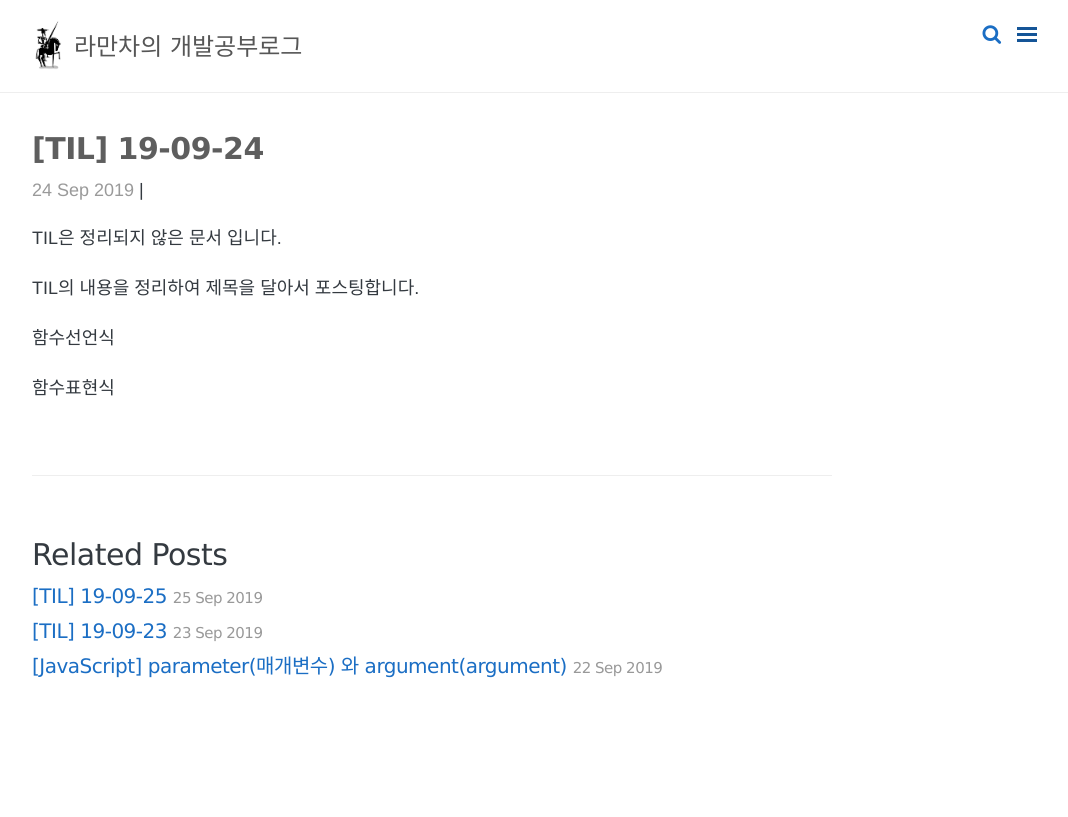
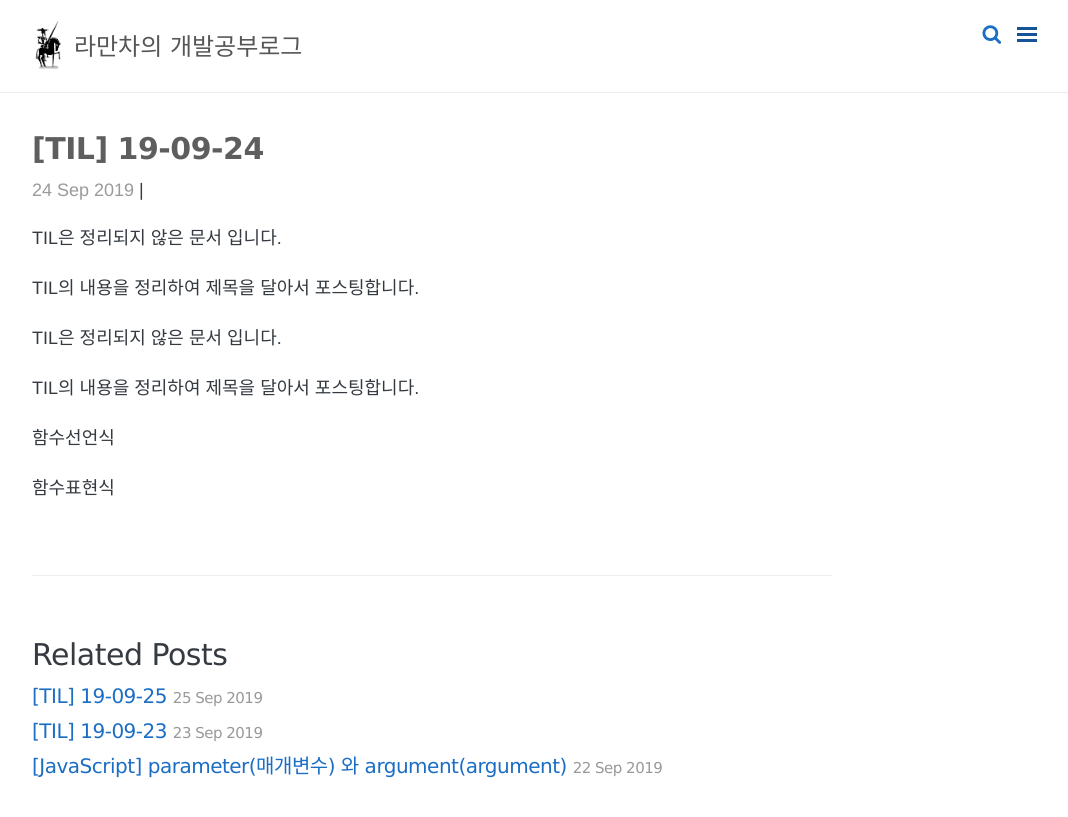
Before and after one commit to ElliottYoon7/ElliottYoon7.github.io, a Jekyll site: the page built from _posts/2019-09-24-TIL.md, in a window 1280 px wide. Shown: the top 817 px of the page, without its empty margins (208-1276 px from the left). Built offline with Jekyll 4.4.1, drawn with Linux system fonts in a browser that asks for light colours; nearby versions of some CDN libraries; comment, search, counter and statistics services are not loaded.

Commit message:
Update 2019-09-24-TIL.md

```diff
--- a/_posts/2019-09-24-TIL.md
+++ b/_posts/2019-09-24-TIL.md
@@ -16,6 +16,12 @@ TIL의 내용을 정리하여 제목을 달아서 포스팅합니다.
 
 
 
+TIL은 정리되지 않은 문서 입니다.
+
+TIL의 내용을 정리하여 제목을 달아서 포스팅합니다.
+
+
+
 함수선언식
 
 함수표현식
```
